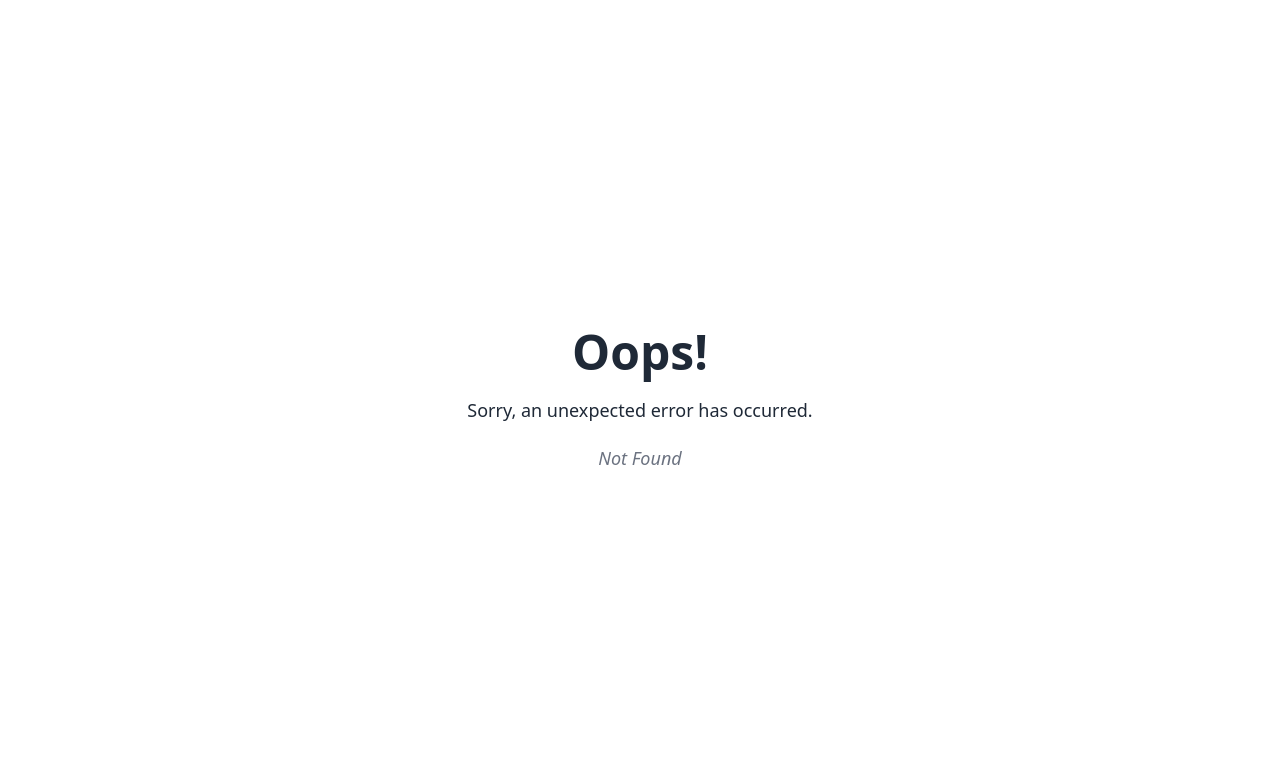
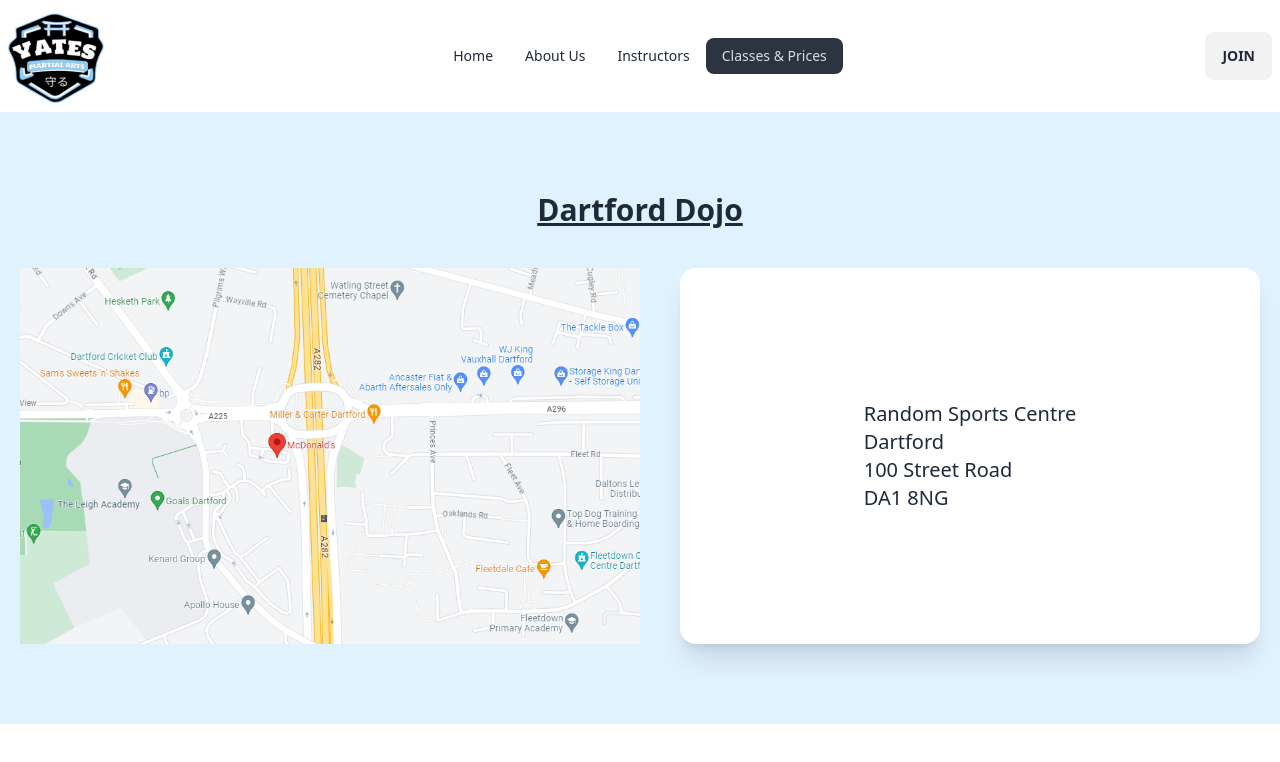
Before and after one commit to brandonscott4/yates-martial-arts, a React (Vite) app in the folder frontend/: page /classes-prices in a window 1280 px wide. Before the commit this address had no page. Shown: the top 762 px of the page. Built offline with nearby package versions, Linux system fonts and the light colour scheme.

Commit message:
added classes and prices section
implemented a mock classes info section

```diff
--- a/frontend/src/components/Navbar.jsx
+++ b/frontend/src/components/Navbar.jsx
@@ -24,7 +24,7 @@ function Navbar() {
                 <NavLink to="/instructors">Instructors</NavLink>
               </li>
               <li>
-                <NavLink to="/membership">Classes & Prices</NavLink>
+                <NavLink to="/classes-prices">Classes & Prices</NavLink>
               </li>
             </ul>
           </div>
@@ -46,7 +46,7 @@ function Navbar() {
               <NavLink to="/instructors">Instructors</NavLink>
             </li>
             <li>
-              <NavLink to="/membership">Classes & Prices</NavLink>
+              <NavLink to="/classes-prices">Classes & Prices</NavLink>
             </li>
           </ul>
         </div>
--- a/frontend/src/main.jsx
+++ b/frontend/src/main.jsx
@@ -6,6 +6,7 @@ import Root from "./routes/root";
 import ErrorPage from "./error-page";
 import Home from "./routes/Home";
 import Instructors from "./routes/Instructors";
+import ClassesPrices from "./routes/ClassesPrices";
 
 const router = createBrowserRouter([
   {
@@ -21,6 +22,10 @@ const router = createBrowserRouter([
         path: "instructors",
         element: <Instructors />,
       },
+      {
+        path: "classes-prices",
+        element: <ClassesPrices />,
+      },
     ],
   },
 ]);
--- /dev/null
+++ b/frontend/src/routes/ClassesPrices.jsx
@@ -0,0 +1,26 @@
+function ClassesPrices() {
+  return (
+    <>
+      <div className=" py-20 w-full bg-sky-100">
+        <div className="flex flex-col justify-center items-center">
+          <h2 className="font-semibold text-3xl mb-10 underline">
+            Dartford Dojo
+          </h2>
+          <div className="flex flex-col md:flex-row gap-10 mx-5 items-center md:items-stretch">
+            <img src="/googlemap.PNG" alt="map" className=" w-4/5 md:w-1/2" />
+            <div className="bg-white rounded-2xl w-4/5 md:w-1/2 shadow-xl flex flex-col items-center justify-center">
+              <div className="text-left p-10 text-lg font-medium md:text-xl">
+                <p>Random Sports Centre</p>
+                <p>Dartford</p>
+                <p>100 Street Road</p>
+                <p>DA1 8NG</p>
+              </div>
+            </div>
+          </div>
+        </div>
+      </div>
+    </>
+  );
+}
+
+export default ClassesPrices;
--- a/frontend/src/routes/Home.jsx
+++ b/frontend/src/routes/Home.jsx
@@ -9,10 +9,10 @@ function Home() {
         />
         <div className="absolute top-0 left-0 w-full h-full flex flex-col items-center justify-center">
           <p className="text-white text-2xl">WELCOME TO</p>
-          <p className="text-white font-bold text-4xl sm:text-6xl mt-4 underline decoration-4 underline-offset-4 decoration-sky-300">
+          <p className="text-white font-bold text-4xl sm:text-6xl mt-3 underline decoration-4 underline-offset-4 decoration-sky-300">
             Yates Martial Arts
           </p>
-          <p className="text-white text-s sm:text-lg text-center mt-8">
+          <p className="text-white text-s sm:text-lg text-center mt-9">
             Lorem ipsum dolor sit amet, consectetur adipisicing elit.
             Accusantium nostrum, rem.
           </p>
@@ -23,7 +23,7 @@ function Home() {
         </div>
       </div>
 
-      <div className="flex flex-wrap bg-gray-200 gap-24 justify-center py-20">
+      <div className="flex flex-wrap bg-sky-100 gap-24 justify-center py-20">
         <div className="w-64 bg-white rounded-2xl p-8 shadow-2xl">
           <h3 className="font-bold text-xl">About Us</h3>
           <div className="divider"></div>
--- a/frontend/src/routes/Instructors.jsx
+++ b/frontend/src/routes/Instructors.jsx
@@ -2,7 +2,10 @@ function Instructors() {
   return (
     <>
       <div className="flex flex-col items-center">
-        <div className=" py-20 w-full flex justify-center bg-sky-100">
+        <div className=" py-20 w-full flex flex-col justify-center items-center bg-sky-100">
+          <h2 className="text-4xl mb-20 font-semibold underline">
+            Meet our instructors
+          </h2>
           <div className="card lg:card-side bg-base-100 shadow-xl lg:w-1/3">
             <figure>
               <img src="/portrait.jpeg" alt="Album" />
```
Also changed, not shown: frontend/public/googlemap.PNG (added).
